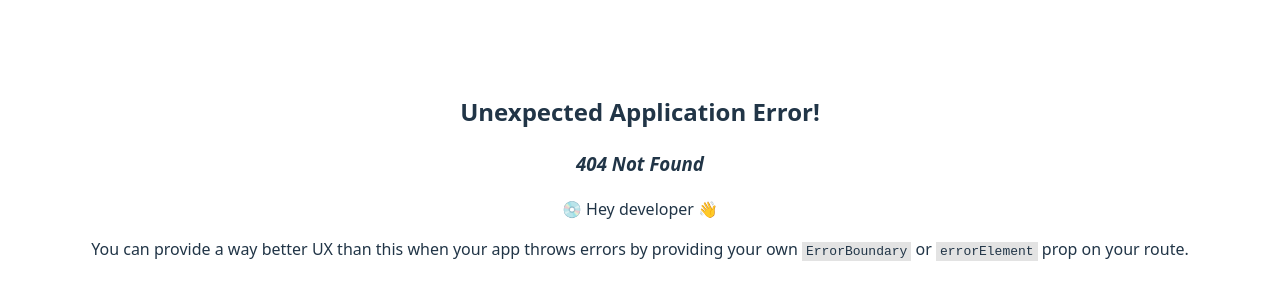
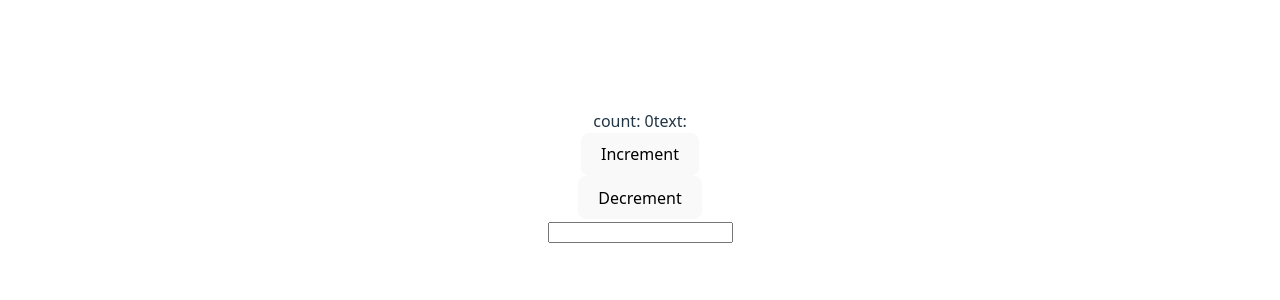
Before and after one commit to pratikkakani080/react-ev-class, a React (Vite) app: page /useReducer in a window 1280 px wide. Before the commit this address had no page. Shown: the part 224-524 px from the top of the page. Built offline with nearby package versions, Linux system fonts and the light colour scheme.

Commit message:
add: use reducer

```diff
--- a/src/App.jsx
+++ b/src/App.jsx
@@ -25,6 +25,7 @@ import Gql from './modules/gql'
 import { Provider } from 'react-redux'
 import { store } from './config/redux/store'
 import { Counter } from './modules/counter'
+import UseRed from './modules/useReducer'
 
 function App() {
 
@@ -49,7 +50,8 @@ function App() {
     { path: '/performance', element: <Performance /> },
     { path: '/prime', element: <Prime /> },
     { path: '/gql', element: <Gql /> },
-    { path: '/counter', element: <Counter /> }
+    { path: '/counter', element: <Counter /> },
+    { path: '/useReducer', element: <UseRed /> }
   ])
 
   return (
--- /dev/null
+++ b/src/modules/useReducer/index.jsx
@@ -0,0 +1,45 @@
+import React, { useReducer } from 'react'
+
+const initialState = {
+    count: 0,
+    title: ''
+}
+
+const reducer = (state, action) => {
+    switch (action.type) {
+        case 'increment':
+            return { ...state, count: state.count + 1 }
+        case 'decrement':
+            return { ...state, count: state.count - 1 }
+        case 'textChange':
+            return { ...state, title: action.value }
+        default:
+            return state
+    }
+}
+
+export default function UseRed() {
+    const [state, dispatch] = useReducer(reducer, initialState)
+
+    return (
+        <>
+            <div>
+                count: {state.count}
+                text: {state.title}
+            </div>
+            <div>
+                <button onClick={() => dispatch({
+                    type: 'increment',
+                })}>Increment</button>
+            </div>
+            <div>
+                <button onClick={() => dispatch({
+                    type: 'decrement',
+                })}>Decrement</button>
+            </div>
+            <div>
+                <input type='text' onChange={(e) => dispatch({ type: 'textChange', value: e.target.value })} />
+            </div>
+        </>
+    )
+}
```
